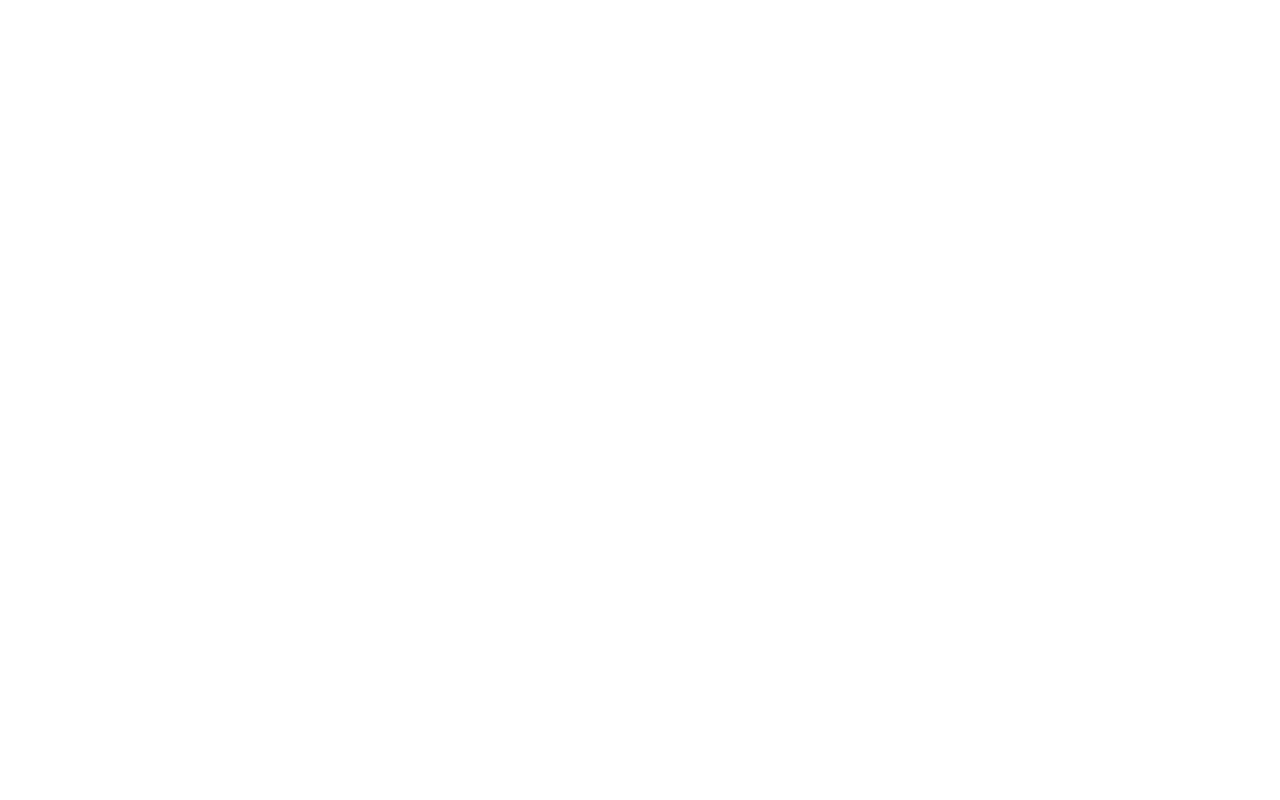
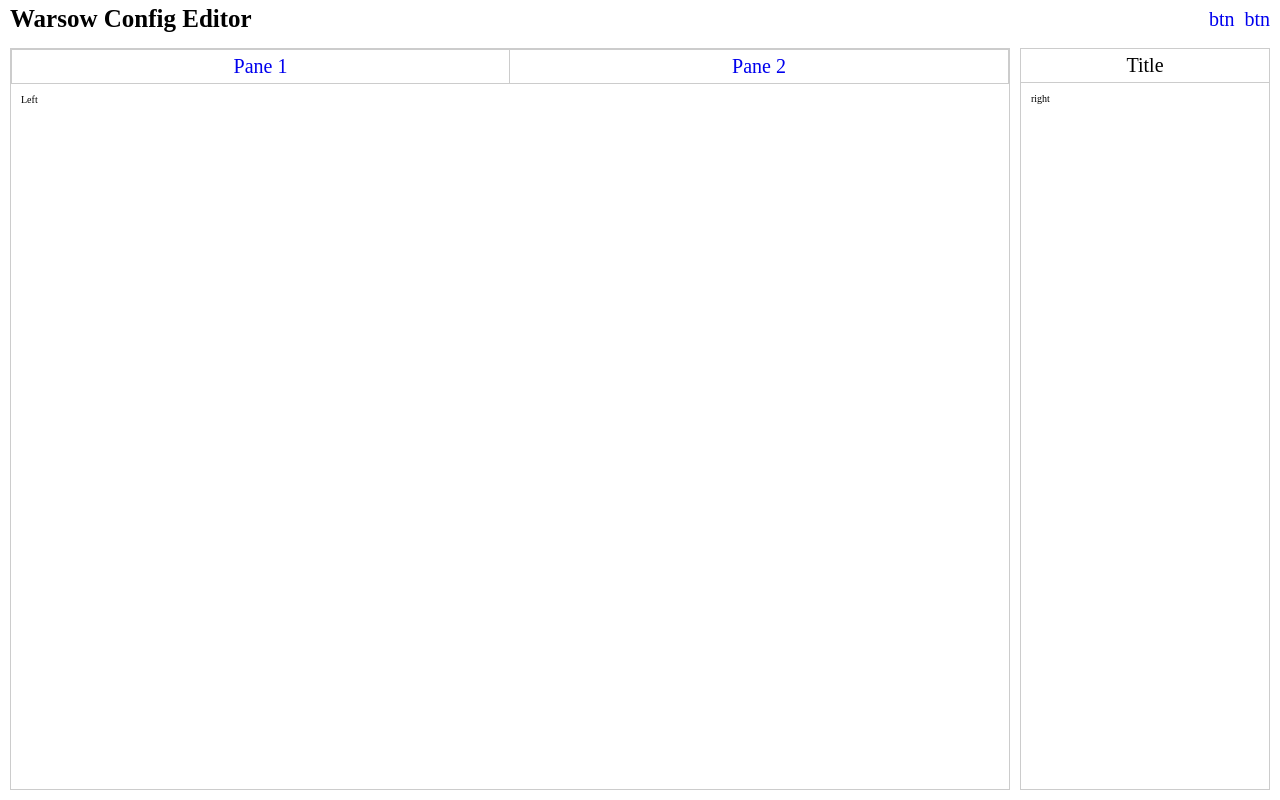
Before and after one commit to slice3984/warsow-config-editor, a website built with Parcel: page index.html in a window 1280 px wide. Built offline with nearby package versions, Linux system fonts and the light colour scheme.

Commit message:
basic layout

```diff
--- a/index.html
+++ b/index.html
@@ -10,7 +10,34 @@
 </head>
 
 <body>
-
+    <header>
+        <h1>Warsow Config Editor</h1>
+        <ul>
+            <li><a href="#">btn</a></li>
+            <li><a href="#">btn</a></li>
+        </ul>
+    </header>
+    <main class="main">
+        <div class="main__left">
+            <nav class="editor-nav">
+                <ul>
+                    <li><a href="#">Pane 1</a></li>
+                    <li><a href="#">Pane 2</a></li>
+                </ul>
+            </nav>
+            <div class="left-content">
+                Left
+            </div>
+        </div>
+        <div class="main__right">
+            <div class="heading-bindlist">
+                Title
+            </div>
+            <div class="right-content">
+                right
+            </div>
+        </div>
+    </main>
 </body>
 
 </html>
--- a/package.json
+++ b/package.json
@@ -20,6 +20,7 @@
 	},
 	"homepage": "https://github.com/slice3984/warsow-config-editor#readme",
 	"devDependencies": {
+		"autoprefixer": "^9.7.4",
 		"parcel-bundler": "^1.12.4",
 		"sass": "^1.26.3",
 		"typescript": "^3.8.3"
--- a/src/sass/_base.scss
+++ b/src/sass/_base.scss
@@ -8,4 +8,94 @@
 
 html {
   font-size: 62.5%;
+  height: 100%;
 }
+
+body {
+  display: flex;
+  flex-flow: column;
+  height: 100%;
+}
+
+// Header
+header {
+  display: flex;
+  justify-content: space-between;
+  align-items: center;
+  padding: 0.5rem 1rem;
+
+  h1 {
+    font-size: 2.5rem;
+  }
+
+  & ul {
+    display: flex;
+    list-style: none;
+
+    & li:not(:last-child) {
+      margin-right: 1rem;
+    }
+
+    & a {
+      text-decoration: none;
+      font-size: 2rem;
+    }
+  }
+}
+
+// Left / Right content area
+.main {
+  display: flex;
+  justify-content: space-between;
+  flex-grow: 1;
+  padding: 1rem;
+
+  &__left {
+    border: 1px solid #ccc;
+    width: 80%;
+    margin-right: 1rem;
+  }
+
+  &__right {
+    border: 1px solid #ccc;
+    width: 20%;
+  }
+}
+
+.left-content,
+.right-content {
+  padding: 1rem;
+}
+
+.editor-nav {
+  & ul {
+    display: flex;
+    list-style: none;
+    justify-content: space-around;
+    border: 1px solid #ccc;
+    font-size: 1.5rem;
+
+    & li {
+      cursor: pointer;
+      width: 50%;
+      text-align: center;
+      padding: 0.5rem;
+    }
+
+    & li:first-child {
+      border-right: 1px solid #ccc;
+    }
+
+    & a {
+      text-decoration: none;
+      font-size: 2rem;
+    }
+  }
+}
+
+.heading-bindlist {
+  text-align: center;
+  font-size: 2rem;
+  padding: 0.5rem;
+  border-bottom: 1px solid #ccc;
+}
```
Also changed, not shown: 1 other file.
